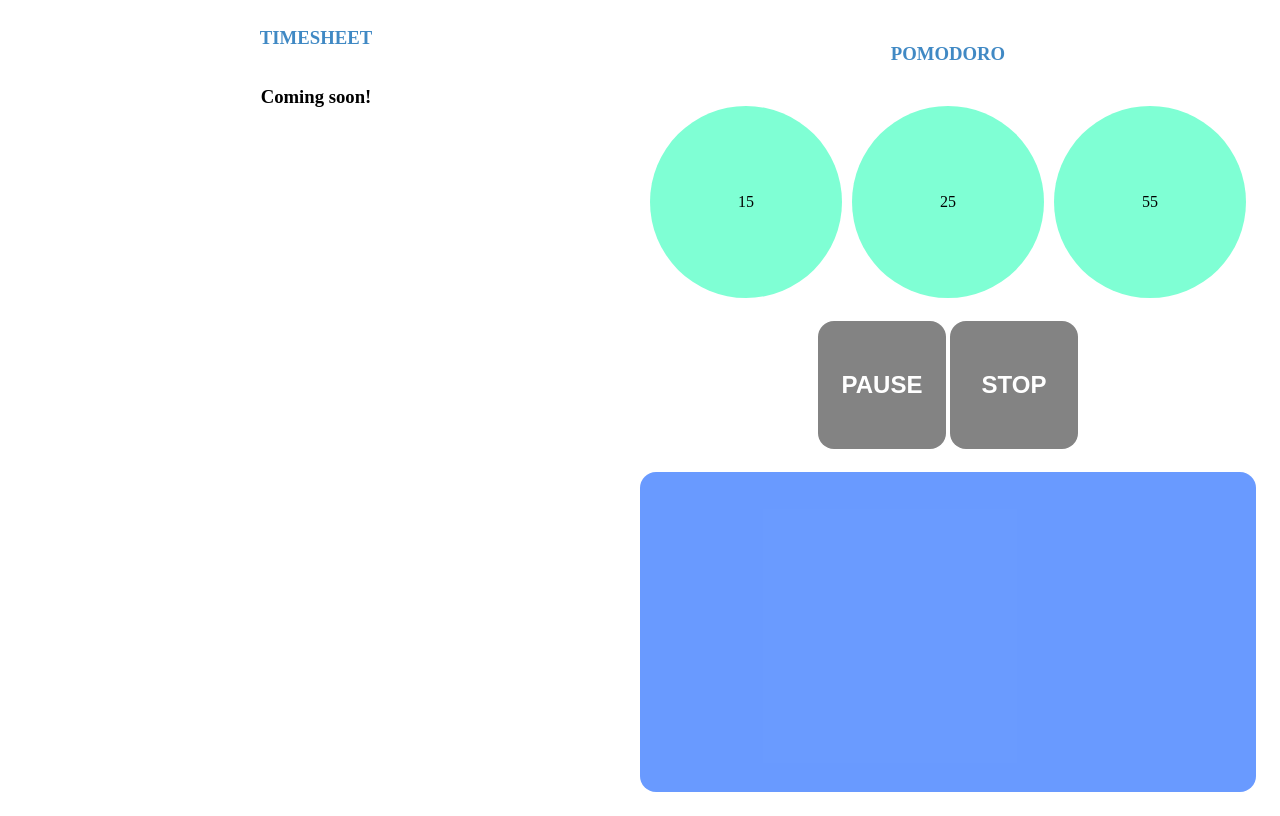
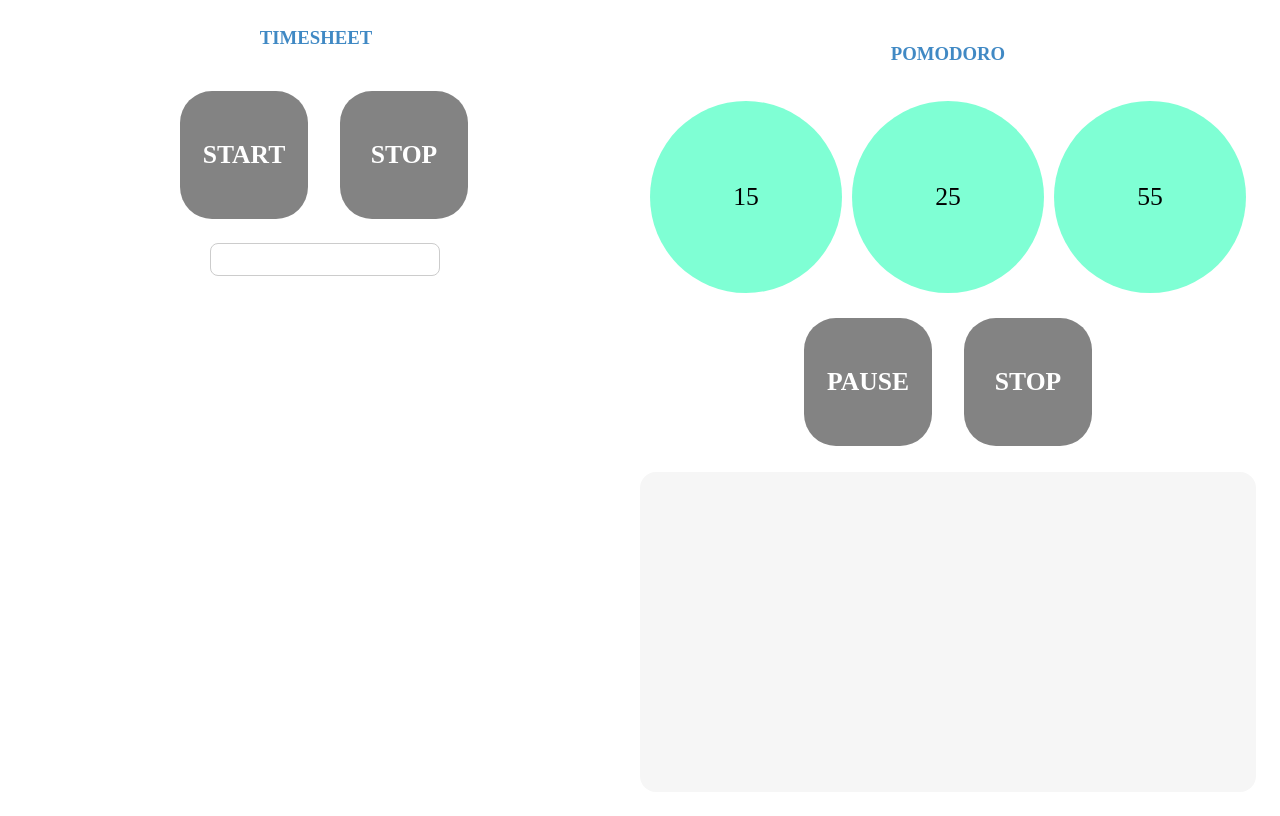
Before and after one commit to Gregory-Bach/easy-worksession, a SvelteKit app: page / in a window 1280 px wide. Built offline with nearby package versions, Linux system fonts and the light colour scheme.

Commit message:
Feat/bringing in timesheet and pomodoro mvp (#1)
* feat: mvp of pomodoro with store

```diff
--- a/src/routes/+page.svelte
+++ b/src/routes/+page.svelte
@@ -1,7 +1,6 @@
 <script>
-    import Title from './components/title.component.svelte';
     import Pomodoro from './components/pomodoro/pomodoro.component.svelte';
-    import Timesheet from './components/timesheet.component.svelte';
+    import Timesheet from './components/timesheet/timesheet.component.svelte';
 </script>
 
 <section id="content">
--- a/src/routes/components/pomodoro/buzzer.component.svelte
+++ b/src/routes/components/pomodoro/buzzer.component.svelte
@@ -1,4 +1,4 @@
-<script>
+<script lang="ts">
     export let timer;
 </script>
 
@@ -15,6 +15,7 @@
         justify-content: center;
         align-items: center;
         background-color: aquamarine;
+        font-size: clamp(0.5rem, 2vw, 4rem);
         cursor: pointer;
     }
 </style>
--- a/src/routes/components/pomodoro/completion-indicator.component.svelte
+++ b/src/routes/components/pomodoro/completion-indicator.component.svelte
@@ -1,6 +1,6 @@
-<script>
+<script lang="ts">
 
-export let state;
+export let state: string;
 
 </script>
 
@@ -22,4 +22,12 @@ export let state;
     .running {
         background-color: rgba(48, 116, 255, 0.72);
     }
+
+    .ending {
+        background-color: orange;
+    }
+
+    .resting {
+        background-color: palegreen;
+    }
 </style>
--- a/src/routes/components/pomodoro/pomodoro-fast-actions.svelte
+++ /dev/null
@@ -1,27 +0,0 @@
-<script lang="ts">
-    function pause() {
-        console.debug('pause');
-    }
-    function stop() {
-        console.debug('stop');
-    }
-
-</script>
-
-<div>
-    <button on:click={pause}>PAUSE</button>
-    <button on:click={stop}>STOP</button>
-</div>
-
-<style>
-    button {
-        background-color: #838383;
-        border: none;
-        color: white;
-        height: 10vw;
-        width: 10vw;
-        border-radius: 1rem;
-        font-size: 1.5rem;
-        font-weight: 700;
-    }
-</style>
--- a/src/routes/components/pomodoro/pomodoro.component.svelte
+++ b/src/routes/components/pomodoro/pomodoro.component.svelte
@@ -1,8 +1,30 @@
-<script>
+<script lang="ts">
+    import {pomodoroStatus, pomodoroTimeToGo} from "../../../stores/store";
     import Title from "../title.component.svelte";
     import Buzzer from "./buzzer.component.svelte";
     import CompletionIndicator from "./completion-indicator.component.svelte";
-    import Actions from "./pomodoro-fast-actions.svelte";
+    import Action from "../shared/fast-action.svelte";
+
+    let interval: any = null;
+
+    let state = "pending";
+
+    pomodoroStatus.subscribe((status) => {
+        console.log("status", status);
+        state = status;
+    });
+
+    pomodoroTimeToGo.subscribe((time) => {
+        if (time === 0) {
+            clearInterval(interval);
+            interval = null;
+            pomodoroStatus.set('pending');
+        } else if (time < 300) {
+            pomodoroStatus.set('resting');
+        } else if (time < 600) {
+            pomodoroStatus.set('ending');
+        }
+    });
 
     let timerButtons = [
         {label: "15"},
@@ -11,7 +33,41 @@
     ]
 
     function buzzerClicked(timer) {
-        console.log("buzzer clicked", timer);
+        if (!interval) {
+            pomodoroTimeToGo.set((parseInt(timer.label) + 5) * 60);
+            interval = setInterval(() => {
+                pomodoroTimeToGo.update((value) => {
+                    return value - 1;
+                });
+            }, 1000);
+            pomodoroStatus.set("running");
+        }
+    }
+
+    function actionClicked(action: string) {
+        if (!interval) {
+            return;
+        }
+
+        switch (action) {
+            case "pause":
+                pause();
+                break;
+            case "stop":
+                stop();
+                break;
+        }
+    }
+
+    function pause() {
+        console.error('NOT IMPLEMENTED YET!');
+    }
+
+    function stop() {
+        clearInterval(interval);
+        interval = null;
+        pomodoroStatus.set('pending');
+        pomodoroTimeToGo.set(0);
     }
 </script>
 
@@ -24,9 +80,12 @@
         {/each}
     </div>
 
-    <Actions></Actions>
+    <section class="actions">
+        <Action action="pause" on:click={() => actionClicked('pause')}></Action>
+        <Action action="stop" on:click={() => actionClicked('stop')}></Action>
+    </section>
 
-        <CompletionIndicator state="running"></CompletionIndicator>
+    <CompletionIndicator {state}></CompletionIndicator>
 </section>
 
 <style>
@@ -49,8 +108,14 @@
 
     }
 
-    .completion-indicator {
-        /*justify-content: flex-end;*/
+    .actions {
+        display: flex;
+        flex-direction: row;
+        justify-content: center;
+        align-items: center;
+        gap: 2.5vw;
+        width: 100%;
+        padding: 8px;
     }
 
 
--- /dev/null
+++ b/src/routes/components/shared/fast-action.svelte
@@ -0,0 +1,24 @@
+<script lang="ts">
+    export let action = 'stop';
+</script>
+
+<div on:click role="button">
+    {action.toUpperCase()}
+</div>
+
+<style>
+    div {
+        background-color: #838383;
+        border: none;
+        color: white;
+        height: 10vw;
+        width: 10vw;
+        border-radius: 2.5vw;
+        font-size: clamp(0.5rem, 2vw, 4rem);
+        font-weight: 700;
+        display: flex;
+        align-items: center;
+        justify-content: center;
+        cursor: pointer;
+    }
+</style>
--- a/src/routes/components/timesheet.component.svelte
+++ /dev/null
@@ -1,24 +0,0 @@
-<script>
-    import Title from './title.component.svelte';
-</script>
-
-<section id="content">
-    <Title title="TIMESHEET"/>
-
-    <h3>Coming soon!</h3>
-</section>
-
-<style>
-    #content {
-        width: 50vw;
-        display: flex;
-        flex-direction: column;
-        justify-content: flex-start;
-        align-items: center;
-        height: 100%;
-    }
-
-    h3 {
-        text-align: center;
-    }
-</style>
--- /dev/null
+++ b/src/routes/components/timesheet/timesheet.component.svelte
@@ -0,0 +1,153 @@
+<script lang="ts">
+    import Title from '../title.component.svelte';
+    import Action from "../shared/fast-action.svelte";
+
+    function actionClicked(action: string) {
+        console.log("action clicked", action);
+    }
+
+    // const timerDisplay = document.getElementById('timerDisplay');
+    // const workSessionList = document.getElementById('workSessionList');
+    // const workSessionName = document.getElementById('workSessionName');
+
+    let timer = 0;
+    let timerInterval = null;
+    const workSessions = [];
+    let currentWorkSession = null;
+
+    // function start(timerDisplay: any, workSessions: any[], timer: number, timerInterval: any, workSessionName: any) {
+    //
+    //     try {
+    //         timerDisplay.innerHTML = 'CLICK START';
+    //
+    //
+    //         document.getElementById('startButton').addEventListener('click', () => {
+    //             if (timerInterval) {
+    //                 return;
+    //             }
+    //
+    //             startTimer();
+    //             workSessionList.innerHTML = getLIElementsForWorkSessions(workSessions);
+    //         });
+    //
+    //         document.getElementById('endButton').addEventListener('click', function () {
+    //             endTimer();
+    //             workSessionList.innerHTML = getLIElementsForWorkSessions(workSessions);
+    //         });
+    //     } catch (e) {
+    //         console.log('timerDisplay not found');
+    //     }
+    // }
+
+    function startTimer(workSessions: any[], timer: number, timerDisplay: any, timerInterval: any, workSessionName: any) {
+        workSessions.push({
+            start: new Date(),
+            end: null,
+            label: workSessionName.value ? workSessionName.value : 'Work Session',
+        });
+
+        workSessionName.value = null;
+
+        timerInterval = setInterval(function () {
+            timer++;
+            timerDisplay.innerHTML = timer.toString();
+        }, 1000);
+
+        console.log('START was clicked');
+        return {
+            workSessions,
+            timer,
+            timerDisplay,
+            timerInterval,
+            workSessionName,
+        };
+    }
+
+
+    function endTimer(workSessions: any[], timer: number, timerDisplay: any, timerInterval: any) {
+        workSessions[workSessions.length - 1].end = new Date();
+        clearInterval(timerInterval);
+        timerInterval = null;
+        console.log('END was clicked', workSessions);
+        return {
+            workSessions,
+            timer,
+            timerDisplay,
+            timerInterval,
+        };
+    }
+
+    function getLIElementsForWorkSessions(_workSessions: any[]) {
+        const reversedWorkSessions = [..._workSessions].reverse();
+        return reversedWorkSessions.map(function (workSession) {
+            return `<li>${workSession.label} - ${formatDateToHoursAndMinutes(workSession.start)} - ${formatDateToHoursAndMinutes(workSession.end)}</li>`;
+        }).join('');
+    }
+
+    function formatDateToHoursAndMinutes(date: Date) {
+        if (!date) {
+            return '⏱️';
+        }
+
+        return `${date.getHours()}:${date.getMinutes()}`;
+    }
+
+</script>
+
+<section id="content">
+    <Title title="TIMESHEET"/>
+
+    <div>
+        <section class="actions">
+            <Action action="start" on:click={() => actionClicked('start')}></Action>
+            <Action action="stop" on:click={() => actionClicked('stop')}></Action>
+        </section>
+
+
+        <input id="workSessionName" aria-label=""/>
+
+        <div id="timerDisplay"></div>
+
+        <section>
+            <ul id="workSessionList"></ul>
+        </section>
+
+    </div>
+</section>
+
+<style>
+    #content {
+        width: 50vw;
+        display: flex;
+        flex-direction: column;
+        justify-content: flex-start;
+        align-items: center;
+        height: 100%;
+        gap: 16px;
+    }
+
+    #timerDisplay {
+        font-size: 48px;
+        font-weight: bold;
+        margin: 8px;
+    }
+
+    .actions {
+        display: flex;
+        flex-direction: row;
+        justify-content: center;
+        align-items: center;
+        gap: 2.5vw;
+        width: 100%;
+        padding: 8px;
+    }
+
+    input {
+        margin: 1rem 15%;
+        width: 70%;
+        padding: 8px;
+        border-radius: 8px;
+        border: 1px solid #ccc;
+    }
+
+</style>
--- /dev/null
+++ b/src/stores/store.ts
@@ -0,0 +1,4 @@
+import { writable } from 'svelte/store';
+
+export const pomodoroTimeToGo = writable(0);
+export const pomodoroStatus = writable('pending');
```
